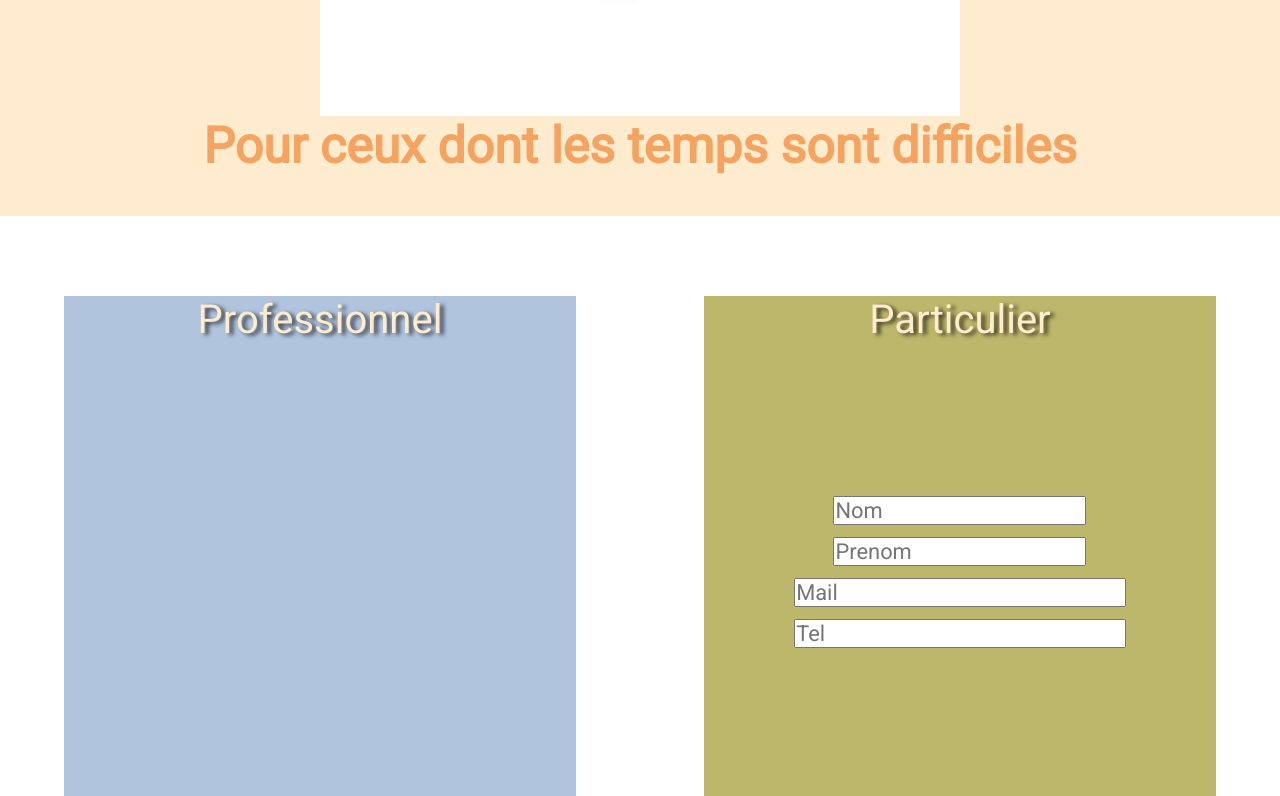
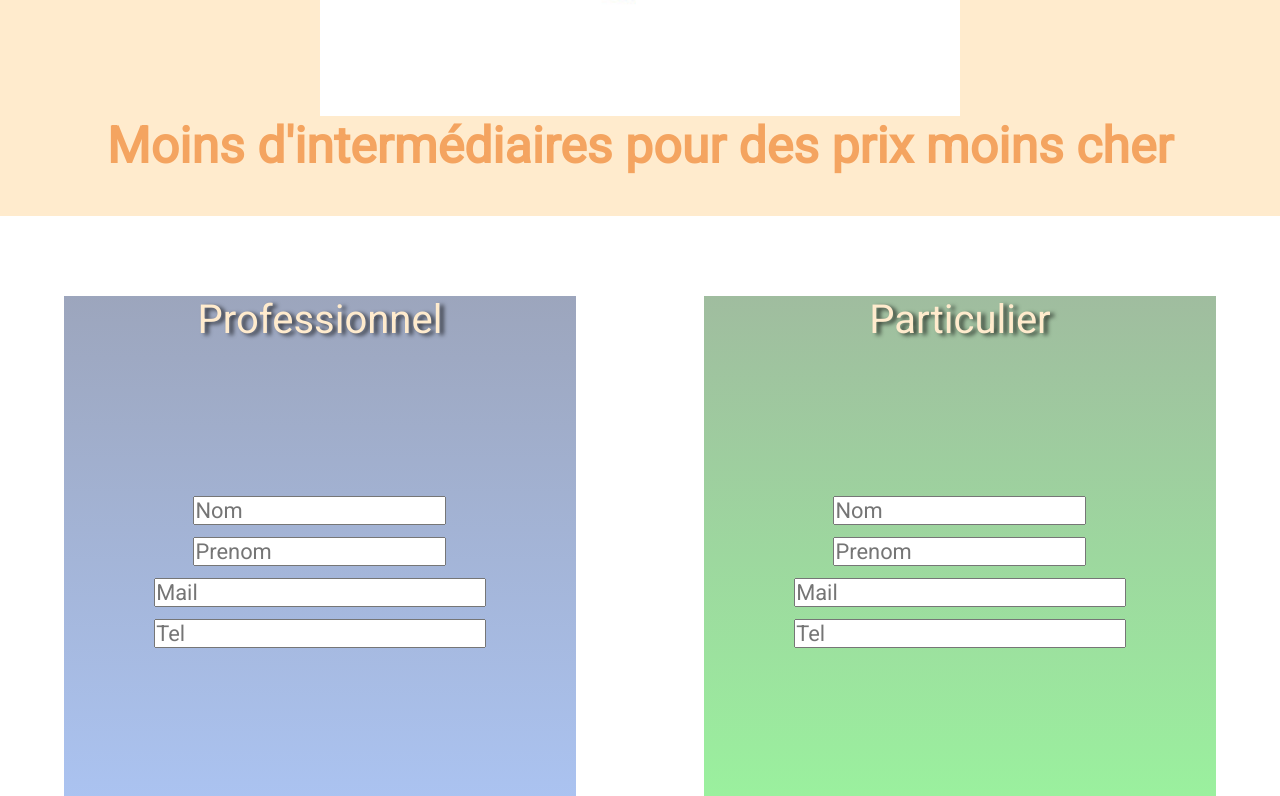
Before and after one commit to Clems-web/repro-amazon, a plain HTML site: page index.html in a window 1280 px wide. Shown: the part 304-1100 px from the top of the page. Drawn offline with Linux system fonts and the light colour scheme.

Commit message:
on avance

```diff
--- a/index.html
+++ b/index.html
@@ -10,13 +10,18 @@
     <body>
         <div id="top">
             <img src="parodie amazon.jpg" alt="logo">
-            <h1>Pour ceux dont les temps sont difficiles</h1>
+            <h1>Moins d'intermédiaires pour des prix moins cher</h1>
         </div>
         <div id="container">
             <div id="professionnel" class="formulaire">
                 <span>Professionnel</span>
                 <div class="form">
-
+                    <form>
+                        <input type="text" id="namepro" name="user_name" placeholder="Nom">
+                        <input type="text" id="prenompro" name="user_prenom" placeholder="Prenom">
+                        <input type="email" id="mailpro" name="user_mail" placeholder="Mail">
+                        <input type="text" id="phonepro" name="user_phone" placeholder="Tel">
+                    </form>
                 </div>
             </div>
             <div id="particulier" class="formulaire">
--- a/style.css
+++ b/style.css
@@ -42,11 +42,11 @@ body {
 }
 
 #professionnel {
-    background-color: lightsteelblue;
+    background: linear-gradient(rgba(8,31,89,0.4), rgba(54,125,255,0.4));
     text-align: center;
 }
 #particulier {
-    background-color: darkkhaki;
+    background: linear-gradient(rgba(17,89,15,0.4), rgba(0,255,12,0.4));
     text-align: center;
     text-shadow: 4px 2px 4px rgba(0,0,0,0.7);
 }
@@ -65,8 +65,9 @@ span {
 form {
     font-size: 3.5rem;
     padding-top: 30%;
+
 }
 
-#mail, #phone {
+#mail, #phone, #mailpro, #phonepro {
     width: 80%;
 }
```
